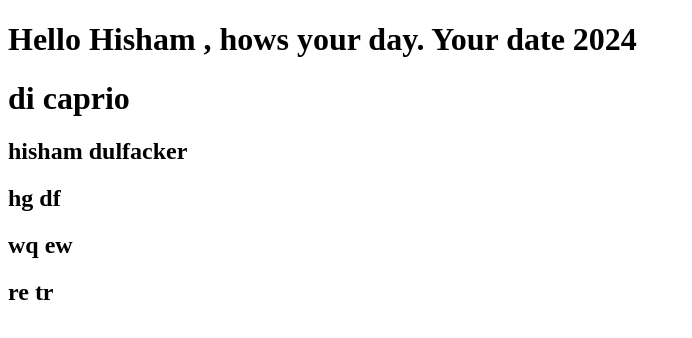
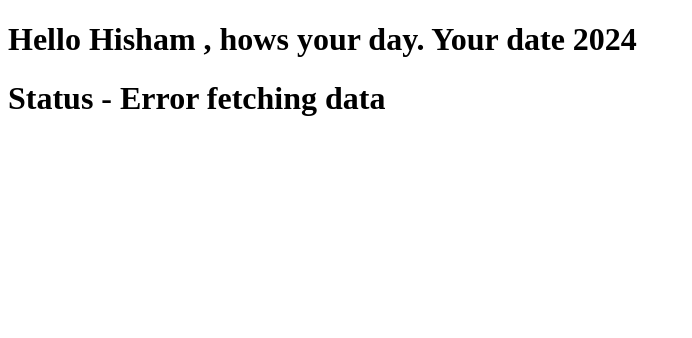
Before and after one commit to dulfackerhisham/react-typescript, a React (Vite) app: page / in a window 1280 px wide. Shown: the top 338 px of the page, without its empty margins (0-692 px from the left). Built offline with nearby package versions, Linux system fonts and the light colour scheme.

Commit message:
advanced props

```diff
--- a/src/App.tsx
+++ b/src/App.tsx
@@ -1,42 +1,45 @@
 import './App.css'
 import Greet from './components/Greet';
-import { Person } from './components/Person';
-import PersonList from './components/PersonList';
+import { Status } from './components/Status';
+// import { Person } from './components/Person';
+// import PersonList from './components/PersonList';
 
 
 function App() {
-  const userName = {
-    fname: 'di',
-    lname: 'caprio',
-  };
+  // const userName = {
+  //   fname: 'di',
+  //   lname: 'caprio',
+  // };
 
 
-  const userList = [
-    {
-      fname: "hisham",
-      lname: "dulfacker",
-    },
-    {
-      fname: "hg",
-      lname: "df",
-    },
-    {
-      fname: "wq",
-      lname: "ew",
-    },
-    {
-      fname: "re",
-      lname: "tr",
-    },
-  ]
+  // const userList = [
+  //   {
+  //     fname: "hisham",
+  //     lname: "dulfacker",
+  //   },
+  //   {
+  //     fname: "hg",
+  //     lname: "df",
+  //   },
+  //   {
+  //     fname: "wq",
+  //     lname: "ew",
+  //   },
+  //   {
+  //     fname: "re",
+  //     lname: "tr",
+  //   },
+  // ]
 
   return (
     <div className='App'>
       <Greet name="Hisham" messageCount={2024} isLoggedIn={true}/>
-      <Person name={userName}/>
-      <PersonList names={userList}/>
+      <Status status="error"/>
+      {/* <Person name={userName}/>
+      <PersonList names={userList}/> */}
     </div>
   )
+
 }
 
 export default App;
--- a/src/components/PersonList.tsx
+++ b/src/components/PersonList.tsx
@@ -10,7 +10,9 @@ const PersonList = (props: PersonListProps) => {
         <div>
             {props.names.map((name) => {
                 return (
-                    <h2 key={name.first}>{name.fname} {name.lname}</h2>
+                    <h2 key={name.fname}>
+                        {name.fname} {name.lname}
+                        </h2>
                 )
             } )}
         </div>
--- /dev/null
+++ b/src/components/Status.tsx
@@ -0,0 +1,19 @@
+type StatusProps = {
+    status: string
+}
+
+export const Status = (props: StatusProps) => {
+    let message;
+    if (props.status === 'loading') {
+        message = 'Loading...'
+    } else if (props.status === 'success') {
+        message = 'Data fetched successfully!'
+    } else if (props.status === 'error') {
+        message = 'Error fetching data'
+    }
+  return (
+    <div>
+        <h1>Status - {message}</h1>
+    </div>
+  )
+}
```
